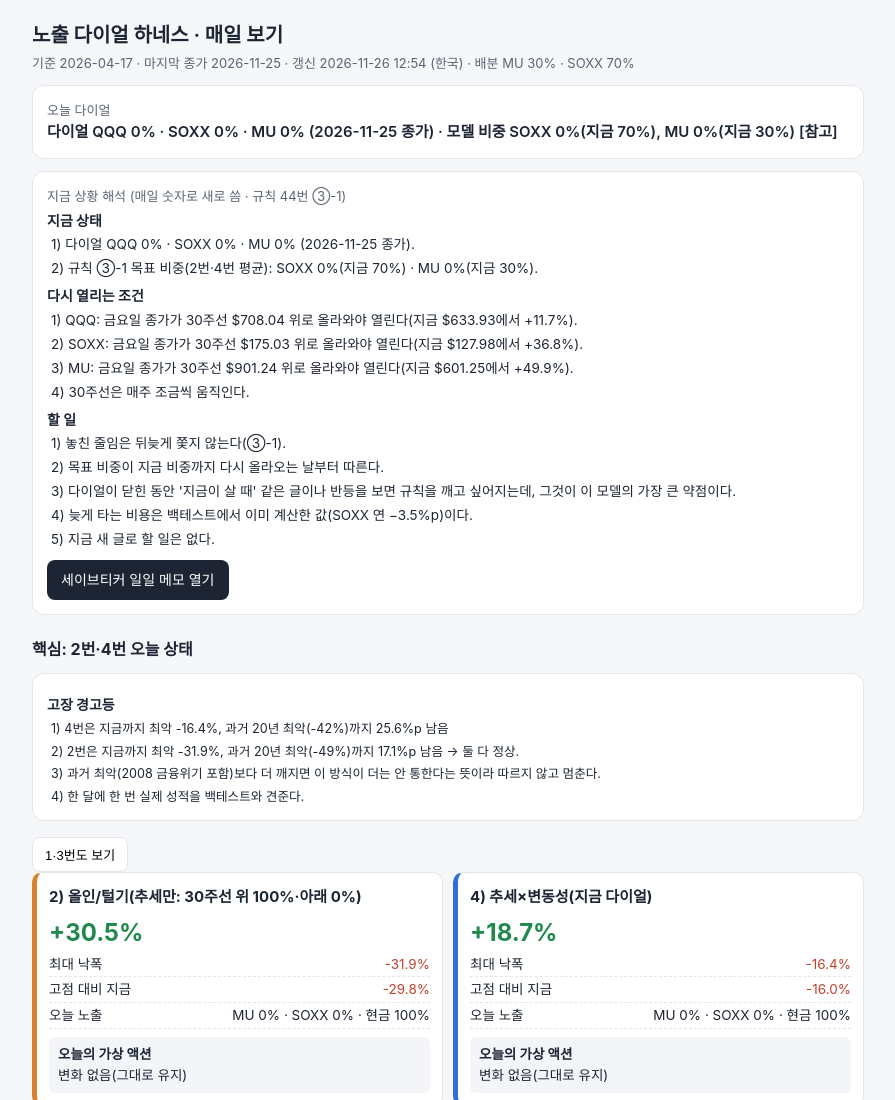
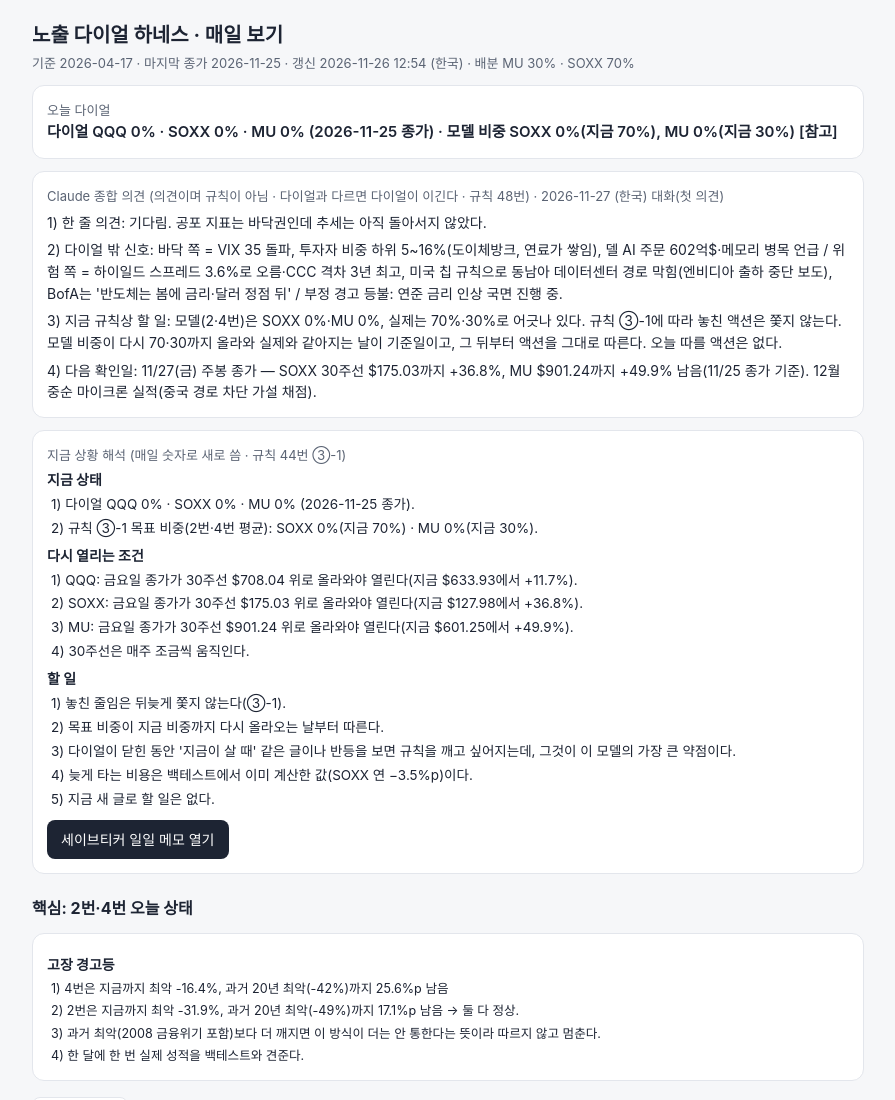
Before and after one commit to leesonggun1951-ai/dial-harness, a plain HTML site: page docs/index.html in a window 1280 px wide. Shown: the top 1100 px of the page, without its empty margins (192-1087 px from the left). Drawn offline with Linux system fonts and the light colour scheme.

Commit message:
「Claude 종합 의견」 상자 추가(opinion.json, 규칙 48번)
아침 작업이 매일 docs/opinion.json에 4줄 의견을 쓰면 오늘 다이얼 바로 아래에 보인다.
의견이며 규칙이 아님(다이얼과 다르면 다이얼이 이긴다). 첫 의견은 261127 대화에서 작성.

Co-Authored-By: Claude Opus 5.5 <noreply@anthropic.com>
Claude-Session: https://claude.ai/code/session_01VUxHTZDKnAQCncVXCysUSa

```diff
--- a/docs/index.html
+++ b/docs/index.html
@@ -58,6 +58,11 @@
     <div class="dial" id="dial">-</div>
   </div>
 
+  <div class="box interp" id="opBox">
+    <div class="meta" id="opMeta">Claude 종합 의견 (의견이며 규칙이 아님 · 다이얼과 다르면 다이얼이 이긴다 · 규칙 48번)</div>
+    <div id="op">-</div>
+  </div>
+
   <div class="box interp" id="interpBox">
     <div class="meta">지금 상황 해석 (매일 숫자로 새로 씀 · 규칙 44번 ③-1)</div>
     <div id="interp">-</div>
@@ -101,6 +106,13 @@ document.getElementById("tog").onclick = () => {
   const on = document.body.classList.toggle("show13");
   document.getElementById("tog").textContent = on ? "1·3번 숨기기" : "1·3번도 보기";
 };
+fetch("opinion.json?t=" + Date.now()).then(r => r.ok ? r.json() : null).then(o => {
+  const el = document.getElementById("op");
+  if (!o || !(o["줄"] || []).length) { el.innerHTML = "<p>아직 의견이 없다. 아침 작업이 쓰면 여기에 나온다.</p>"; return; }
+  const e = t => String(t).replace(/[&<>]/g, c => ({"&":"&amp;","<":"&lt;",">":"&gt;"}[c]));
+  document.getElementById("opMeta").textContent += ` · ${o["날짜"] || ""} ${o["회차"] || ""}`;
+  el.innerHTML = o["줄"].map(x => `<p>${e(x)}</p>`).join("");
+}).catch(() => { document.getElementById("op").innerHTML = "<p>의견을 불러오지 못했다.</p>"; });
 fetch("data.json?t=" + Date.now()).then(r => r.json()).then(s => {
   document.getElementById("meta").textContent =
     `기준 ${s["기준일"]} · 마지막 종가 ${s["마지막_종가일"]} · 갱신 ${s["갱신"] || "-"} · 배분 ` +
--- /dev/null
+++ b/docs/opinion.json
@@ -0,0 +1,10 @@
+{
+ "날짜": "2026-11-27 (한국)",
+ "회차": "대화(첫 의견)",
+ "줄": [
+  "1) 한 줄 의견: 기다림. 공포 지표는 바닥권인데 추세는 아직 돌아서지 않았다.",
+  "2) 다이얼 밖 신호: 바닥 쪽 = VIX 35 돌파, 투자자 비중 하위 5~16%(도이체방크, 연료가 쌓임), 델 AI 주문 602억$·메모리 병목 언급 / 위험 쪽 = 하이일드 스프레드 3.6%로 오름·CCC 격차 3년 최고, 미국 칩 규칙으로 동남아 데이터센터 경로 막힘(엔비디아 출하 중단 보도), BofA는 '반도체는 봄에 금리·달러 정점 뒤' / 부정 경고 등불: 연준 금리 인상 국면 진행 중.",
+  "3) 지금 규칙상 할 일: 모델(2·4번)은 SOXX 0%·MU 0%, 실제는 70%·30%로 어긋나 있다. 규칙 ③-1에 따라 놓친 액션은 쫓지 않는다. 모델 비중이 다시 70·30까지 올라와 실제와 같아지는 날이 기준일이고, 그 뒤부터 액션을 그대로 따른다. 오늘 따를 액션은 없다.",
+  "4) 다음 확인일: 11/27(금) 주봉 종가 — SOXX 30주선 $175.03까지 +36.8%, MU $901.24까지 +49.9% 남음(11/25 종가 기준). 12월 중순 마이크론 실적(중국 경로 차단 가설 채점)."
+ ]
+}
```
